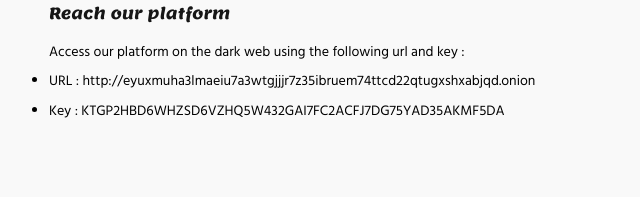
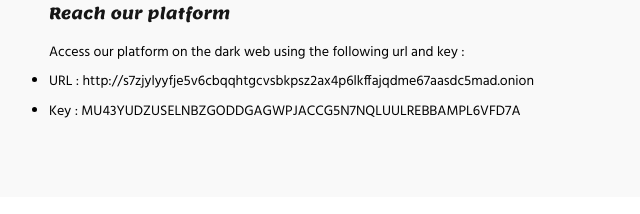
Before and after one commit to MarioloMariolo/socialengineering.github.io, a plain HTML site: page torbrowsing.html in a window 1280 px wide. Shown: the part 2039-2253 px from the top of the page, 271-911 px from the left. Drawn offline with Linux system fonts and the light colour scheme; a web font is replaced by a local one.

Commit message:
Update torbrowsing.html
key update

```diff
--- a/torbrowsing.html
+++ b/torbrowsing.html
@@ -63,8 +63,8 @@
             <h3 id="reach-url">Reach our platform</h3>
             <p>Access our platform on the dark web using the following url and key : </p>
             <ul>
-                <li>URL : <span id="darkweb-link">http://eyuxmuha3lmaeiu7a3wtgjjjr7z35ibruem74ttcd22qtugxshxabjqd.onion</span></li>
-                <li>Key : <span id="darkweb-link">KTGP2HBD6WHZSD6VZHQ5W432GAI7FC2ACFJ7DG75YAD35AKMF5DA</span></li>
+                <li>URL : <span id="darkweb-link">http://s7zjylyyfje5v6cbqqhtgcvsbkpsz2ax4p6lkffajqdme67aasdc5mad.onion</span></li>
+                <li>Key : <span id="darkweb-link">MU43YUDZUSELNBZGODDGAGWPJACCG5N7NQLUULREBBAMPL6VFD7A</span></li>
             </ul>
         </article>
     </div>
```
